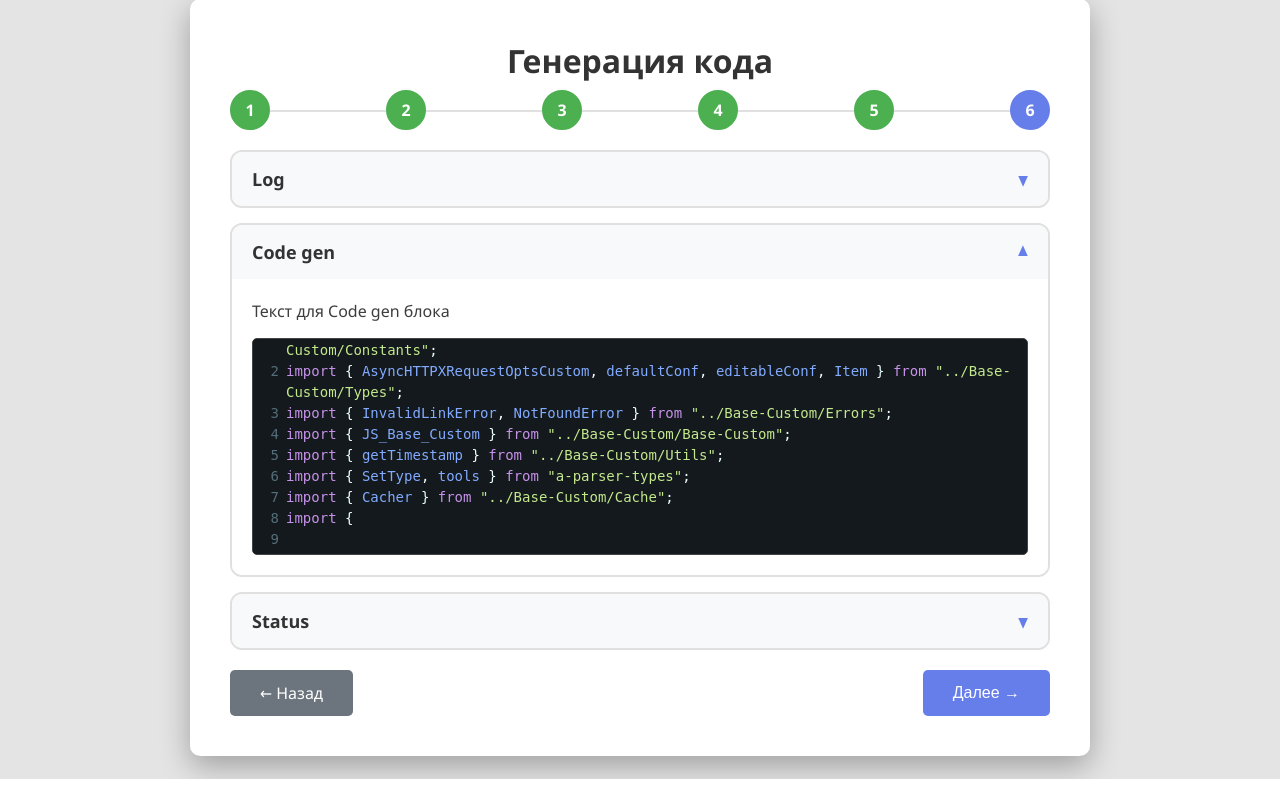
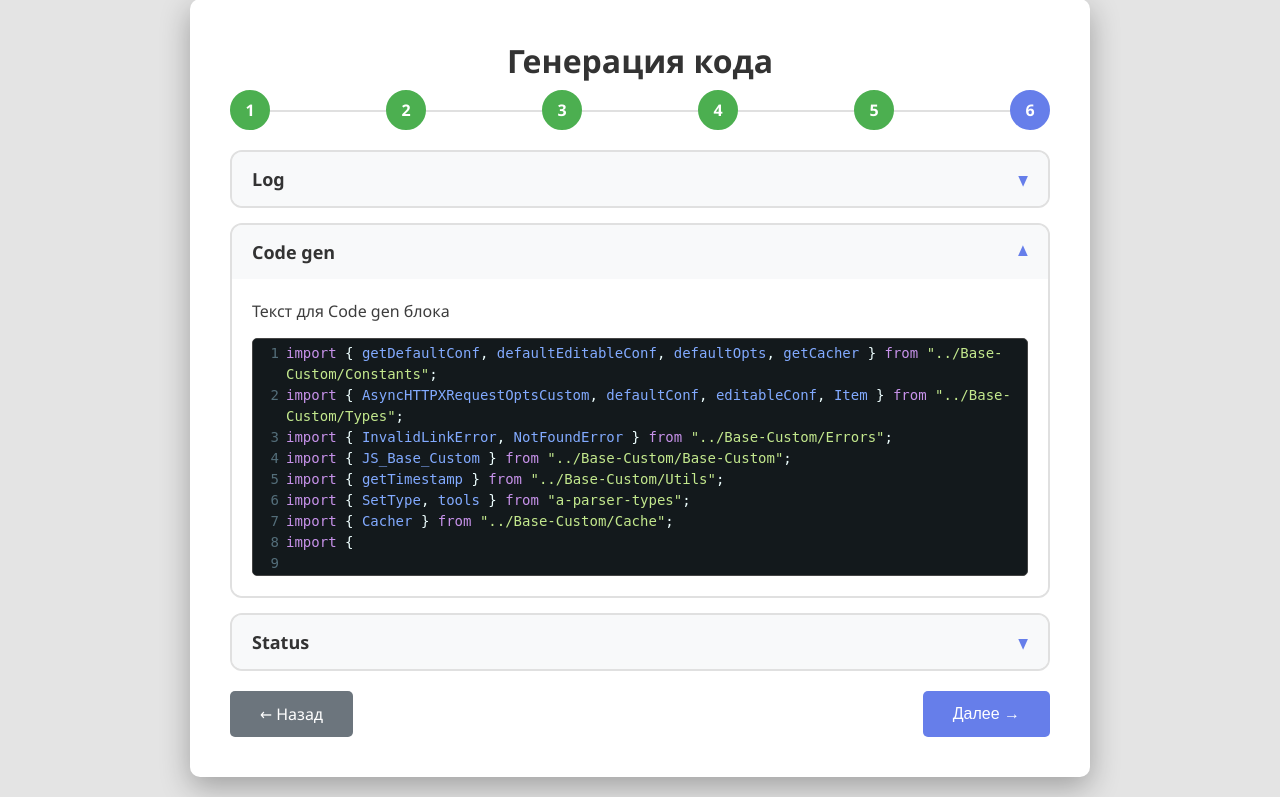
Before and after one commit to GogikOrtey/Apsp_front, a Flask app: template templates/step6.html in a window 1280 px wide. Shown: the part 21-818 px from the top of the page. Run offline with Flask 3, Linux system fonts and the light colour scheme; the template is opened without the code that fills it, so the values that code supplies are empty.

Commit message:
Победил дёрганья окна кода при его генерации

```diff
--- a/templates/step6.html
+++ b/templates/step6.html
@@ -243,7 +243,7 @@
     // ===========================
     // Настройки
     // ===========================
-    // Скорость "печати" кода (символов в секунду). Это единственная настройка, которую нужно менять.
+    // Скорость "печати" кода (символов в секунду). Это единственная настройка, которую нужно менять
     // const CODE_TYPEWRITER_CHARS_PER_SEC = 320;
     // const CODE_TYPEWRITER_CHARS_PER_SEC = 450;
     const CODE_TYPEWRITER_CHARS_PER_SEC = 370;
@@ -253,6 +253,9 @@
     // - 'paged'  : новый режим — скроллим вниз "порциями" по N строк только когда блок снова дошёл до низа экрана
     const CODE_AUTO_SCROLL_MODE = 'follow'; // 'follow' | 'paged'
     const CODE_PAGED_SCROLL_LINES = 10;
+    // Запас по высоте редактора (в строках), чтобы при добавлении новой строки
+    // не было микродёрганий из-за пересчётов высоты/внутренней прокрутки.
+    const CODE_EDITOR_EXTRA_LINES = 1;
 
     // Инициализация CodeMirror для отображения кода
     const codeTextarea = document.getElementById('code-gen-textarea');
@@ -291,8 +294,17 @@
         // Важно: задаём высоту через setSize(px), не трогаем напрямую scrollerElement.style.height,
         // иначе получаются конфликтующие пересчёты и "дёрганье" на строку.
         codeEditor.refresh();
-        const height = codeEditor.getScrollInfo().height;
-        codeEditor.setSize(null, height + 20);
+        const wrapper = codeEditor.getWrapperElement();
+        // Берём высоту именно КОНТЕНТА, а не scrollHeight скроллера.
+        // scrollHeight часто становится max(contentHeight, clientHeight) и может "саморазгоняться"
+        // при наших setSize(), из-за чего пустое место снизу растёт.
+        const sizer = wrapper ? wrapper.querySelector('.CodeMirror-sizer') : null;
+        const contentHeight = (sizer && sizer.offsetHeight) ? sizer.offsetHeight : codeEditor.getScrollInfo().height;
+        const linePx = (typeof codeEditor.defaultTextHeight === 'function')
+            ? codeEditor.defaultTextHeight()
+            : 18;
+        const extraPx = (Math.max(0, CODE_EDITOR_EXTRA_LINES) * linePx) + 20;
+        codeEditor.setSize(null, contentHeight + extraPx);
     }
 
     function scheduleAdjustCodeEditorHeight() {
@@ -488,10 +500,6 @@
             const lastCh = doc.getLine(lastLine).length;
             doc.replaceRange(chunk, { line: lastLine, ch: lastCh });
 
-            // Держим "вид" на конце текста (как будто генерация идёт снизу)
-            const scrollInfo = codeEditor.getScrollInfo();
-            codeEditor.scrollTo(null, scrollInfo.height);
-
             // Не пересчитываем высоту на каждом тике — это дорого.
             const now = Date.now();
             if (now - lastHeightAdjustAt > 200) {
```
